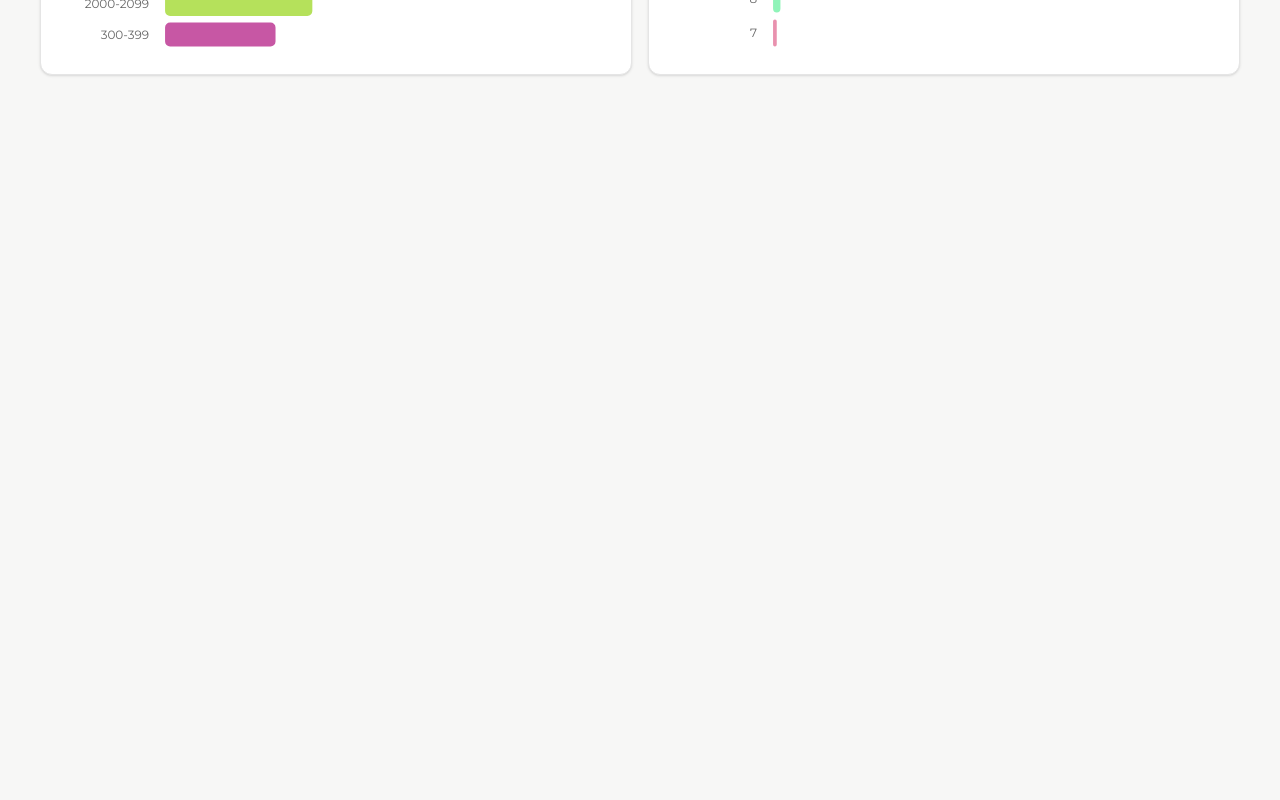
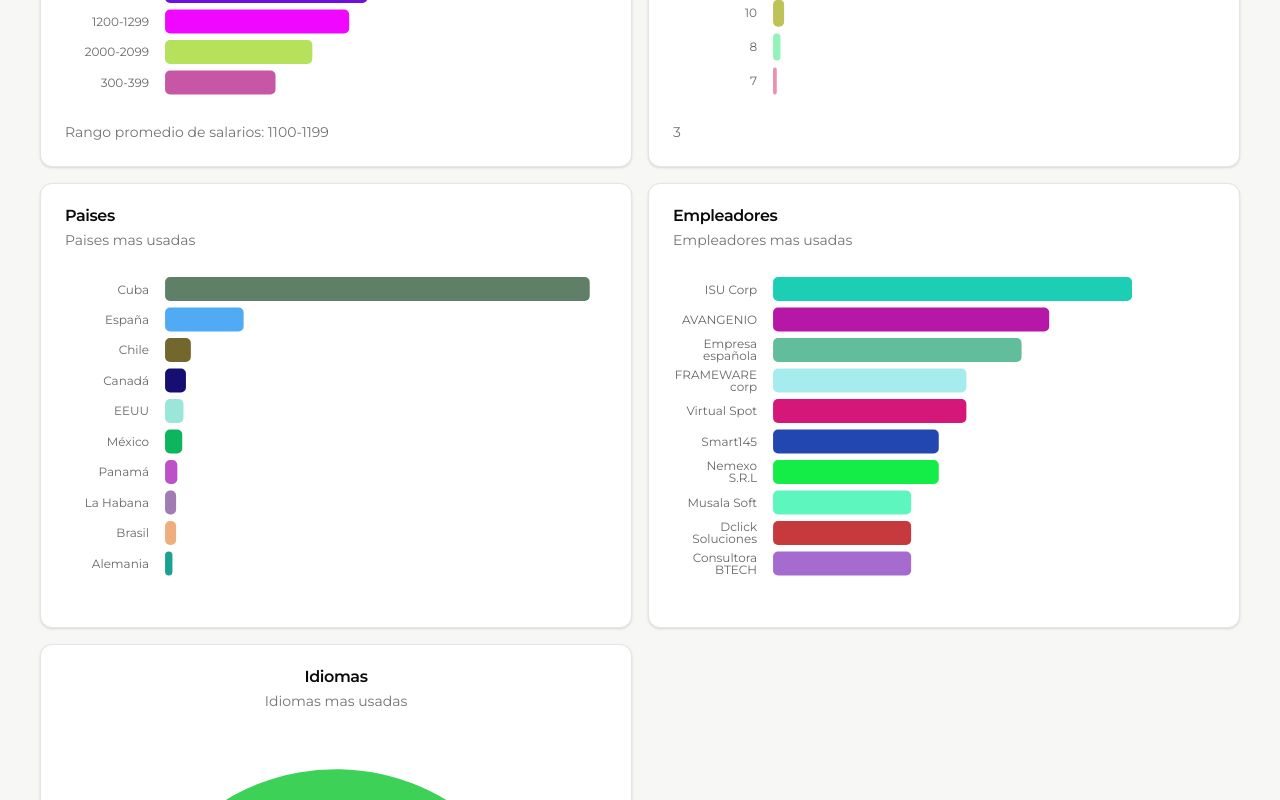
Before and after one commit to AdrianSouto/techpath, a Next.js app: page /charts in a window 1280 px wide. Shown: the part 1340-2140 px from the top of the page. Before the commit the page ends 1455 px from the top, so only its background shows below. Built offline with nearby package versions, Linux system fonts and the light colour scheme; a web font is replaced by a local one.

Commit message:
NEW  Todos los graficos solicitados

```diff
--- a/app/charts/components/MyBarChart.tsx
+++ b/app/charts/components/MyBarChart.tsx
@@ -2,7 +2,7 @@
 import {
     Card,
     CardContent,
-    CardDescription,
+    CardDescription, CardFooter,
     CardHeader,
     CardTitle,
 } from "@/components/ui/card"
@@ -19,6 +19,7 @@
 type Props = {
     name: string,
     description?: string,
+    footerText?: string,
     data: [string, number][]
 }
 
@@ -76,6 +77,9 @@
                     </BarChart>
                 </ChartContainer>
             </CardContent>
+            <CardFooter>
+                <CardDescription>{props.footerText}</CardDescription>
+            </CardFooter>
         </Card>
 
     )
--- a/app/charts/components/MyPieChart.tsx
+++ b/app/charts/components/MyPieChart.tsx
@@ -20,8 +20,12 @@
 } satisfies ChartConfig
 
 type Props = {
+    name: string,
+    description?: string,
+    footerText?: string,
     data: [string, number][]
 }
+
 
 export default function MyPieChart(props: Props) {
     const chartData: {
@@ -43,8 +47,8 @@
     return (
         <Card className="flex flex-col">
             <CardHeader className="items-center pb-0">
-                <CardTitle>Profesiones</CardTitle>
-                <CardDescription>Cantidad de anuncios de cada profesione</CardDescription>
+                <CardTitle>{props.name}</CardTitle>
+                <CardDescription>{props.description || `${props.name} mas usadas`} </CardDescription>
             </CardHeader>
             <CardContent className="flex-1 pb-0">
                 <ChartContainer
@@ -96,7 +100,8 @@
                     </PieChart>
                 </ChartContainer>
             </CardContent>
-            <CardFooter className="flex-col gap-2 text-sm mt-5">
+            <CardFooter>
+                <CardDescription>{props.footerText}</CardDescription>
             </CardFooter>
         </Card>
     )
--- a/app/charts/page.tsx
+++ b/app/charts/page.tsx
@@ -3,7 +3,8 @@
 import * as React from "react"
 import data from "@/lib/data.json";
 import {MyBarChart} from "@/app/charts/components/MyBarChart";
-import {dataType, frameworkLanguage, tecnoCampo} from "@/lib/utils";
+import {dataType, frameworkLanguage, getAverageGeneral, getAverageSalaryRange, tecnoCampo} from "@/lib/utils";
+import MyPieChart from "@/app/charts/components/MyPieChart";
 
 
 export default function Charts() {
@@ -13,6 +14,10 @@
     const modalidades: Record<string, number> = {}
     const salaryRanges: Record<string, number> = {}
     const experiencias: Record<string, number> = {}
+    const paises: Record<string, number> = {}
+    const empleadores: Record<string, number> = {}
+    const idiomas: Record<string, number> = {}
+
 
     data.forEach((item: dataType) => {
             if (item.Profesion) {
@@ -73,6 +78,34 @@
                         experiencias[numberXP.toString()] = 1
 
             }
+
+            if (item.Pais) {
+                if (paises[item.Pais]) {
+                    paises[item.Pais]++
+                } else {
+                    paises[item.Pais] = 1
+                }
+            }
+            if (item.Empleador) {
+                if (empleadores[item.Empleador]) {
+                    empleadores[item.Empleador]++
+                } else {
+                    empleadores[item.Empleador] = 1
+                }
+            }
+            if (item.Idiomas) {
+                if (idiomas['Inglés']) {
+                    idiomas['Inglés']++
+                } else {
+                    idiomas['Inglés'] = 1
+                }
+            }else{
+                if (idiomas['Español']) {
+                    idiomas['Español']++
+                } else {
+                    idiomas['Español'] = 1
+                }
+            }
         }
     )
     console.log(modalidades)
@@ -99,14 +132,25 @@
     const topExperiencias = Object.entries(experiencias)
         .sort(([, a], [, b]) => b - a)
         .slice(0, 10)
+
+    const topPaises = Object.entries(paises)
+        .sort(([, a], [, b]) => b - a)
+        .slice(0, 10)
+
+    const topEmpleadores = Object.entries(empleadores)
+        .sort(([, a], [, b]) => b - a)
+        .slice(0, 10)
     return (
         <div className={'mt-20 grid grid-cols-1 lg:grid-cols-2 gap-4 p-10'}>
             <MyBarChart name={"Profesiones"} data={topProfesiones}/>
             <MyBarChart name={"Tecnologias"} data={topTecnologias}/>
             <MyBarChart name={"Campos"} data={topCampos}/>
             <MyBarChart name={"Modalidades"} data={topModalidades}/>
-            <MyBarChart name={"Salarios (USD)"} description={"Rangos de salarios mas comunes"} data={topSalaryRanges}/>
-            <MyBarChart name={"Experiencia"} data={topExperiencias}/>
+            <MyBarChart name={"Salarios (USD)"} description={"Rangos de salarios mas comunes"} footerText={`Rango promedio de salarios: ${getAverageSalaryRange(salaryRanges)}`} data={topSalaryRanges}/>
+            <MyBarChart name={"Experiencia"} footerText={getAverageGeneral(experiencias)} data={topExperiencias}/>
+            <MyBarChart name={"Paises"} data={topPaises}/>
+            <MyBarChart name={"Empleadores"} data={topEmpleadores}/>
+            <MyPieChart data={Object.entries(idiomas)} name={'Idiomas'}/>
         </div>
     )
 }
--- a/lib/utils.ts
+++ b/lib/utils.ts
@@ -1,8 +1,37 @@
-import { clsx, type ClassValue } from "clsx"
-import { twMerge } from "tailwind-merge"
+import {type ClassValue, clsx} from "clsx"
+import {twMerge} from "tailwind-merge"
 
 export function cn(...inputs: ClassValue[]) {
   return twMerge(clsx(inputs))
+}
+
+export function getAverageSalaryRange(salaryRanges: Record<string, number>): string {
+    let totalSalary = 0;
+    let totalCount = 0;
+
+    for (const range in salaryRanges) {
+        const count = salaryRanges[range];
+        const [min, max] = range.split('-').map(Number);
+
+        totalSalary += (min + max) / 2 * count;
+        totalCount += count;
+    }
+
+    const averageSalary = totalSalary / totalCount;
+    return `${Math.floor(averageSalary / 100) * 100}-${Math.floor(averageSalary / 100) * 100 + 99}`;
+}
+export function getAverageGeneral(array: Record<string, number>): string {
+    let total = 0;
+    let count = 0;
+
+    for (const key in array) {
+        if (parseFloat(key)) {
+            total += parseFloat(key) * array[key];
+            count += array[key];
+        }
+    }
+
+    return Math.floor(total / count).toString();
 }
 
 export type dataType = {
```
